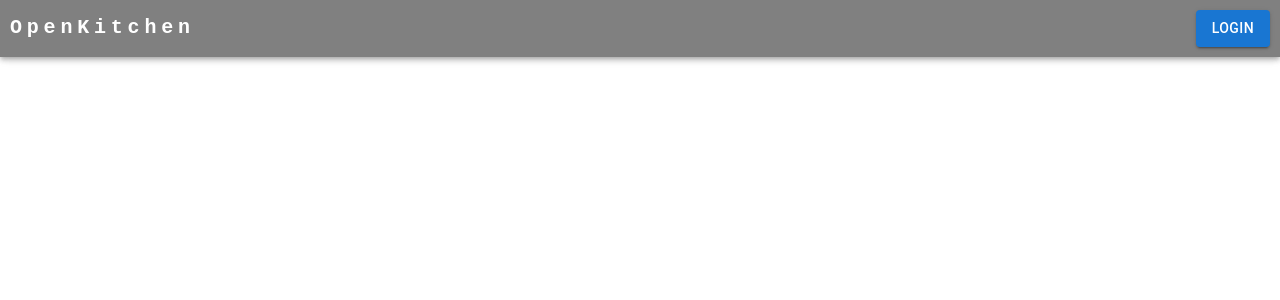
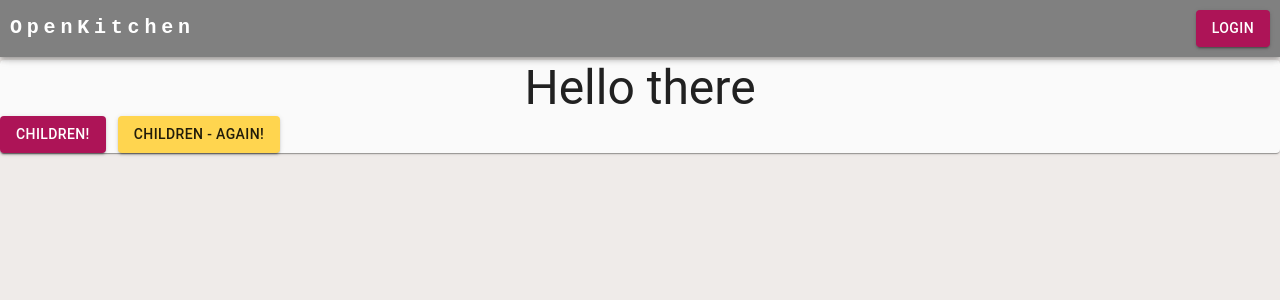
Before and after one commit to HTMElephant/open-kitchen, a React (Create React App) app: page / in a window 1280 px wide. Shown: the top 300 px of the page. Built offline with nearby package versions, Linux system fonts and the light colour scheme.

Commit message:
new theme

```diff
--- a/src/App.js
+++ b/src/App.js
@@ -6,17 +6,30 @@ import Login from "./components/Login";
 import Register from "./components/Register";
 import AppContext from "./context/AppContext";
 import ResponsiveAppBar from "./components/ResponsiveAppBar";
+import { Button, Grid, Paper, Typography } from "@mui/material";
+import OpenKitchenThemeProvider from "./themes/OpenKitchenThemeProvider";
 
 function App() {
   return (
     <div className="App">
       <ResponsiveAppBar />
-      <div style={{marginTop: "60px"}}>
+      <div style={{ marginTop: "60px" }}>
         <Routes>
           <Route path="/" />
           <Route path="/login" element={<Login />} />
           <Route path="/register" element={<Register />} />
         </Routes>
+        <Paper>
+          <Typography variant="h3">Hello there</Typography>
+          <Grid container spacing={3} justifyItems="flex-end" sx={{ width: '100vw' }}>
+            <Grid item>
+              <Button variant="contained">Children!</Button>
+            </Grid>
+            <Grid item>
+              <Button variant="contained" color="secondary">Children - again!</Button>
+            </Grid>
+          </Grid>
+        </Paper>
       </div>
     </div>
   );
@@ -25,7 +38,9 @@ function App() {
 const AppWrapper = () => {
   return (
     <AppProvider>
-      <App />
+      <OpenKitchenThemeProvider>
+        <App />
+      </OpenKitchenThemeProvider>
     </AppProvider>
   );
 };
--- /dev/null
+++ b/src/themes/OpenKitchenThemeProvider.js
@@ -0,0 +1,35 @@
+import { ThemeProvider, createTheme } from "@mui/material/styles";
+import { CssBaseline } from "@mui/material";
+
+
+const theme = createTheme({
+    palette: {
+        primary: {
+            main: '#AD1457',
+        },
+        secondary: {
+            main: '#ffd54f'
+        },
+        background: {
+            default: '#efebe9',
+            paper: '#fafafa',
+        }
+    },
+    shape: {
+        borderRadius: 4,
+    },
+    spacing: 4,
+});
+
+const OpenKitchenThemeProvider = ({
+  children,
+}) => {
+  return (
+    <ThemeProvider theme={theme}>
+      <CssBaseline />
+      {children}
+    </ThemeProvider>
+  );
+};
+
+export default OpenKitchenThemeProvider;
```
